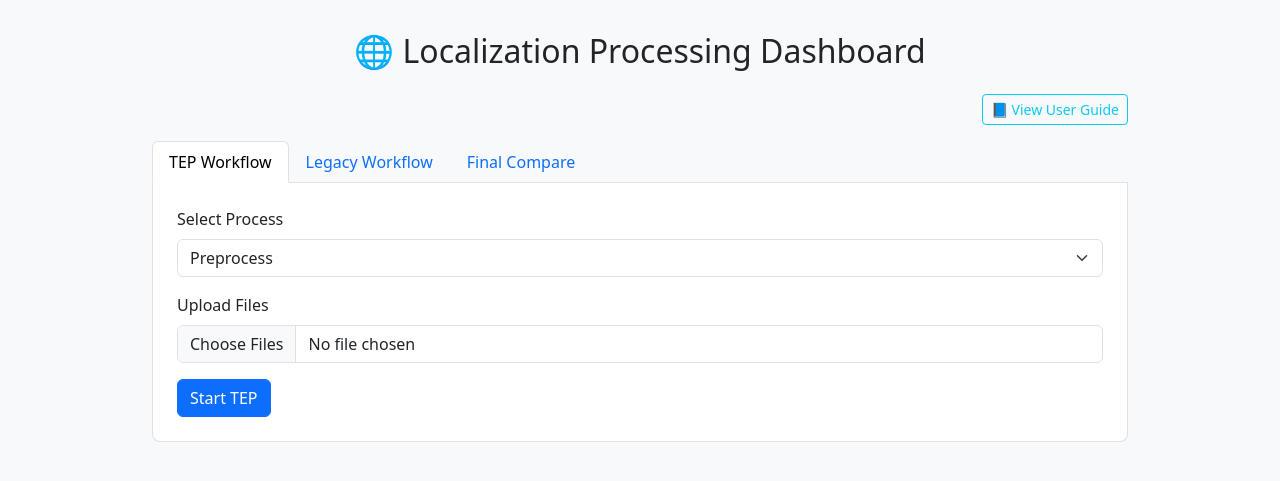
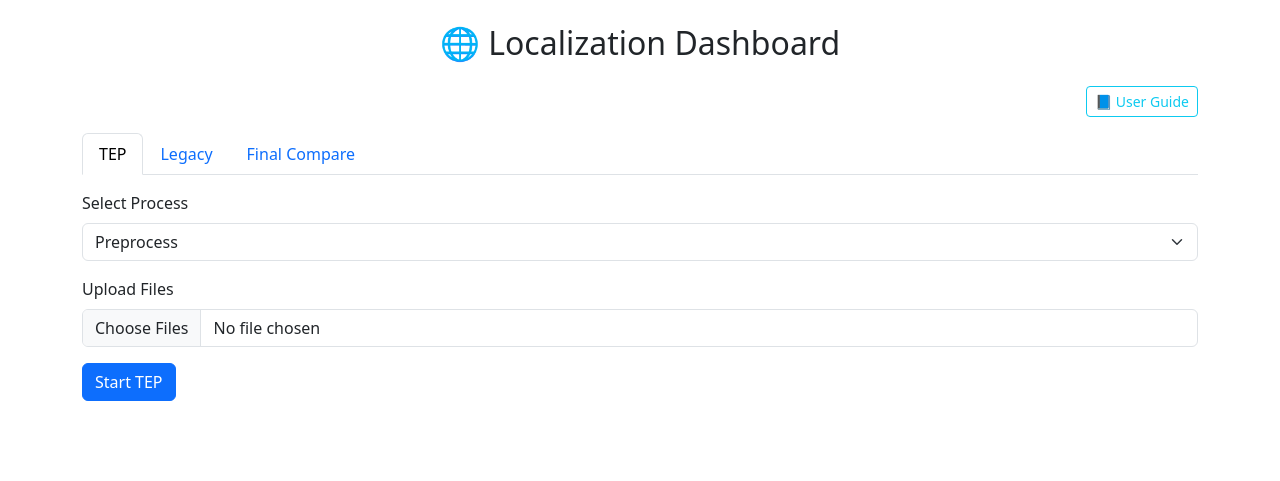
Before and after one commit to manibrh/Autoflow, a Flask app: page / in a window 1280 px wide. Shown: the top 481 px of the page. Run offline with Flask 3, Linux system fonts and the light colour scheme; some libraries are stand-ins or nearby versions.

Commit message:
Update ui.html

```diff
--- a/templates/ui.html
+++ b/templates/ui.html
@@ -4,50 +4,26 @@
   <meta charset="UTF-8">
   <title>Localization Dashboard</title>
   <link href="https://cdn.jsdelivr.net/npm/bootstrap@5.3.0/dist/css/bootstrap.min.css" rel="stylesheet">
-  <style>
-    body {
-      background-color: #f8f9fa;
-      padding: 2em;
-    }
-    .container {
-      max-width: 1000px;
-      margin: auto;
-    }
-    .tab-content {
-      padding: 1.5rem;
-      border: 1px solid #dee2e6;
-      border-top: none;
-      background: white;
-      border-radius: 0 0 .5rem .5rem;
-    }
-    .table-sm td, .table-sm th {
-      padding: 0.3rem;
-    }
-  </style>
 </head>
 <body>
-<div class="container">
-  <h2 class="mb-4 text-center">🌐 Localization Processing Dashboard</h2>
+<div class="container mt-4">
+  <h2 class="mb-4 text-center">🌐 Localization Dashboard</h2>
   <p class="text-end">
-    <a href="/userguide" target="_blank" class="btn btn-outline-info btn-sm">📘 View User Guide</a>
+    <a href="/userguide" target="_blank" class="btn btn-outline-info btn-sm">📘 User Guide</a>
   </p>
 
-  <ul class="nav nav-tabs" id="workflowTabs">
-    <li class="nav-item">
-      <a class="nav-link active" data-bs-toggle="tab" href="#tep">TEP Workflow</a>
-    </li>
-    <li class="nav-item">
-      <a class="nav-link" data-bs-toggle="tab" href="#legacy">Legacy Workflow</a>
-    </li>
-    <li class="nav-item">
-      <a class="nav-link" data-bs-toggle="tab" href="#compare">Final Compare</a>
-    </li>
+  <ul class="nav nav-tabs mb-3">
+    <li class="nav-item"><a class="nav-link active" data-bs-toggle="tab" href="#tep">TEP</a></li>
+    <li class="nav-item"><a class="nav-link" data-bs-toggle="tab" href="#legacy">Legacy</a></li>
+    <li class="nav-item"><a class="nav-link" data-bs-toggle="tab" href="#compare">Final Compare</a></li>
   </ul>
 
   <div class="tab-content">
-    <!-- TEP Tab -->
+    <!-- TEP -->
     <div class="tab-pane fade show active" id="tep">
-      <form id="tepForm" method="post" enctype="multipart/form-data">
+      <form action="/process" method="post" enctype="multipart/form-data">
+        <input type="hidden" name="workflow" value="tep">
+
         <div class="mb-3">
           <label class="form-label">Select Process</label>
           <select name="processType" class="form-select">
@@ -55,31 +31,31 @@
             <option value="postprocess">Postprocess</option>
           </select>
         </div>
-        <input type="hidden" name="workflow" value="tep">
+
         <div class="mb-3">
           <label class="form-label">Upload Files</label>
-          <input type="file" class="form-control" name="files" multiple>
+          <input type="file" class="form-control" name="files" multiple required>
         </div>
+
         <button class="btn btn-primary">Start TEP</button>
       </form>
-      <div id="tepSpinner" class="text-center mt-3" style="display: none;">
-        <div class="spinner-border text-primary" role="status"></div>
-        <p class="mt-2 text-muted">Processing TEP...</p>
-      </div>
     </div>
 
-    <!-- Legacy Tab -->
+    <!-- Legacy -->
     <div class="tab-pane fade" id="legacy">
-      <form id="legacyForm" method="post" enctype="multipart/form-data">
+      <form action="/process" method="post" enctype="multipart/form-data" id="legacyForm">
+        <input type="hidden" name="workflow" value="legacy">
+
         <div class="mb-3">
           <label class="form-label">Select Process</label>
-          <select name="processType" class="form-select">
+          <select name="processType" class="form-select" onchange="toggleLegacyInputs(this.value)">
             <option value="preprocess">Preprocess</option>
             <option value="postprocess">Postprocess</option>
           </select>
         </div>
-        <input type="hidden" name="workflow" value="legacy">
-        <div id="legacyPre" class="row mb-3">
+
+        <div id="legacyPreInputs">
+          <div class="row mb-3">
             <div class="col-md-6">
               <label class="form-label">Source Files</label>
               <input type="file" class="form-control" name="source_files" multiple>
@@ -89,119 +65,50 @@
               <input type="file" class="form-control" name="target_zip" accept=".zip">
             </div>
           </div>
-        <div id="legacyPost" class="mb-3" style="display:none">
-          <label class="form-label">Upload Translated XLIFFs</label>
+        </div>
+
+        <div id="legacyPostInputs" style="display:none" class="mb-3">
+          <label class="form-label">Translated XLIFF Files</label>
           <input type="file" class="form-control" name="files" multiple>
         </div>
+
         <button class="btn btn-primary">Start Legacy</button>
       </form>
-      <div id="legacySpinner" class="text-center mt-3" style="display: none;">
-        <div class="spinner-border text-primary" role="status"></div>
-        <p class="mt-2 text-muted">Processing Legacy Workflow...</p>
-      </div>
     </div>
 
-    <!-- Final Compare Tab -->
+    <!-- Final Compare -->
     <div class="tab-pane fade" id="compare">
-      <form id="compareForm" method="post" enctype="multipart/form-data">
+      <form action="/final_compare" method="post" enctype="multipart/form-data">
         <div class="row mb-3">
           <div class="col">
             <label class="form-label">Source Files (.json / .properties)</label>
             <input type="file" class="form-control" name="source_files" multiple required>
           </div>
           <div class="col">
-            <label class="form-label">Translated ZIP (language-wise folders)</label>
+            <label class="form-label">Translated ZIP (language folders)</label>
             <input type="file" class="form-control" name="translated_zip" accept=".zip" required>
           </div>
         </div>
+
         <button type="submit" class="btn btn-success">Run Final Compare</button>
       </form>
-      <div id="compareSpinner" class="text-center mt-3" style="display: none;">
-        <div class="spinner-border text-success" role="status"></div>
-        <p class="mt-2 text-muted">Running comparison, please wait...</p>
-      </div>
-
-      <div id="compareResults" style="display:none" class="mt-4">
-        <h5>🧾 Comparison Issues Preview</h5>
-        <div class="table-responsive">
-          <table class="table table-bordered table-sm" id="resultTable">
-            <thead class="table-light"></thead>
-            <tbody></tbody>
-          </table>
-        </div>
-        <a id="downloadReport" href="#" class="btn btn-outline-primary mt-3" style="display:none">Download Report</a>
-      </div>
     </div>
   </div>
 </div>
 
 <script src="https://cdn.jsdelivr.net/npm/bootstrap@5.3.0/dist/js/bootstrap.bundle.min.js"></script>
 <script>
-  const legacyForm = document.getElementById('legacyForm');
-  const legacyPre = document.getElementById('legacyPre');
-  const legacyPost = document.getElementById('legacyPost');
-  const legacySpinner = document.getElementById('legacySpinner');
-  const tepForm = document.getElementById('tepForm');
-  const tepSpinner = document.getElementById('tepSpinner');
-  const compareForm = document.getElementById('compareForm');
-  const resultTable = document.getElementById('resultTable');
-  const compareResults = document.getElementById('compareResults');
-  const downloadReport = document.getElementById('downloadReport');
-  const compareSpinner = document.getElementById('compareSpinner');
-
-  legacyForm.querySelector('[name="processType"]').addEventListener('change', function () {
-    const isPre = this.value === 'preprocess';
-    legacyPre.style.display = isPre ? 'flex' : 'none';
-    legacyPost.style.display = isPre ? 'none' : 'block';
-  });
-
-  legacyForm.addEventListener('submit', () => {
-    legacySpinner.style.display = 'block';
-  });
-
-  tepForm.addEventListener('submit', () => {
-    tepSpinner.style.display = 'block';
-  });
-
-  compareForm.addEventListener('submit', async function(e) {
-    e.preventDefault();
-    compareResults.style.display = 'none';
-    resultTable.querySelector('thead').innerHTML = '';
-    resultTable.querySelector('tbody').innerHTML = '';
-    downloadReport.style.display = 'none';
-    compareSpinner.style.display = 'block';
-
-    const formData = new FormData(compareForm);
-
-    try {
-      const res = await fetch('/final_compare', {
-        method: 'POST',
-        body: formData
-      });
-      const data = await res.json();
-      compareSpinner.style.display = 'none';
-
-      if (data.status !== 'ok') {
-        alert("❌ " + data.message);
-        return;
+  function toggleLegacyInputs(value) {
+    const pre = document.getElementById('legacyPreInputs');
+    const post = document.getElementById('legacyPostInputs');
+    if (value === 'preprocess') {
+      pre.style.display = 'block';
+      post.style.display = 'none';
+    } else {
+      pre.style.display = 'none';
+      post.style.display = 'block';
     }
-
-      const thead = resultTable.querySelector('thead');
-      const tbody = resultTable.querySelector('tbody');
-      thead.innerHTML = '<tr>' + data.headers.map(h => `<th>${h}</th>`).join('') + '</tr>';
-      tbody.innerHTML = data.rows.map(row => `<tr>${row.map(cell => `<td>${cell}</td>`).join('')}</tr>`).join('');
-
-      compareResults.style.display = 'block';
-      downloadReport.href = data.report_url;
-      downloadReport.download = 'Comparison_Report.xlsx';
-      downloadReport.style.display = 'inline-block';
-
-    } catch (err) {
-      compareSpinner.style.display = 'none';
-      alert("❌ Failed to run comparison");
-      console.error(err);
   }
-  });
 </script>
 </body>
 </html>
```
Lines whose indentation alone changed are shown as unchanged.
